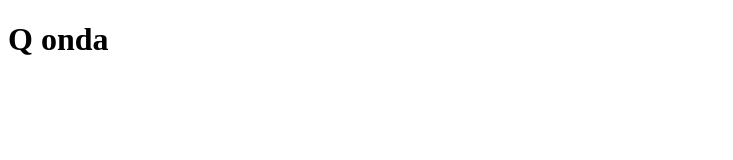
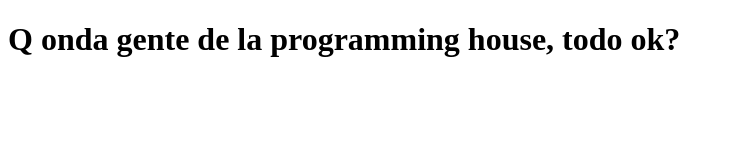
Before and after one commit to Ignagim/WslDev, a plain HTML site: page ProyectDev/index.html in a window 1280 px wide. Shown: the whole page, without its empty margins (0-733 px from the left). Drawn offline with Linux system fonts and the light colour scheme.

Commit message:
cambios en html

```diff
--- a/ProyectDev/index.html
+++ b/ProyectDev/index.html
@@ -7,6 +7,6 @@
     <title>Hola Mundo</title>
 </head>
 <body>
-    <h1>Q onda</h1>
+    <h1>Q onda gente de la programming house, todo ok?</h1>
 </body>
 </html>
```
